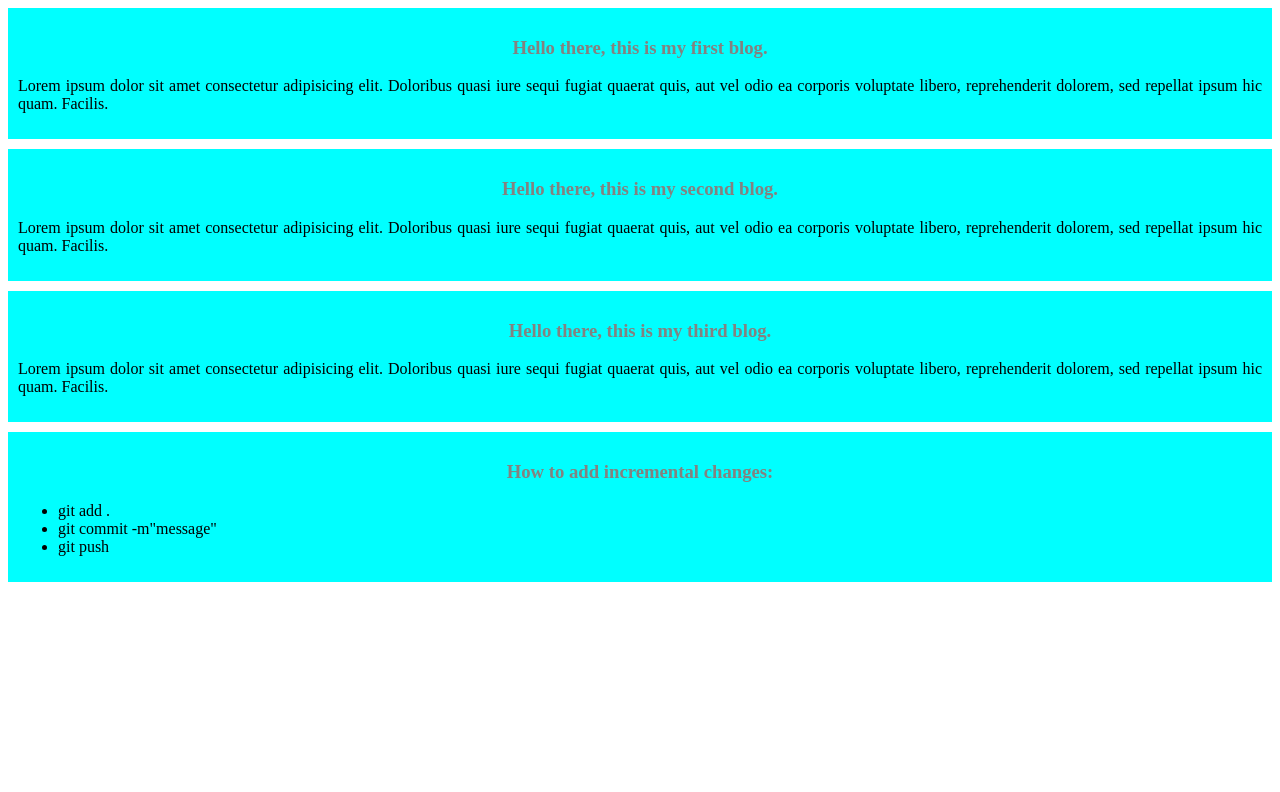
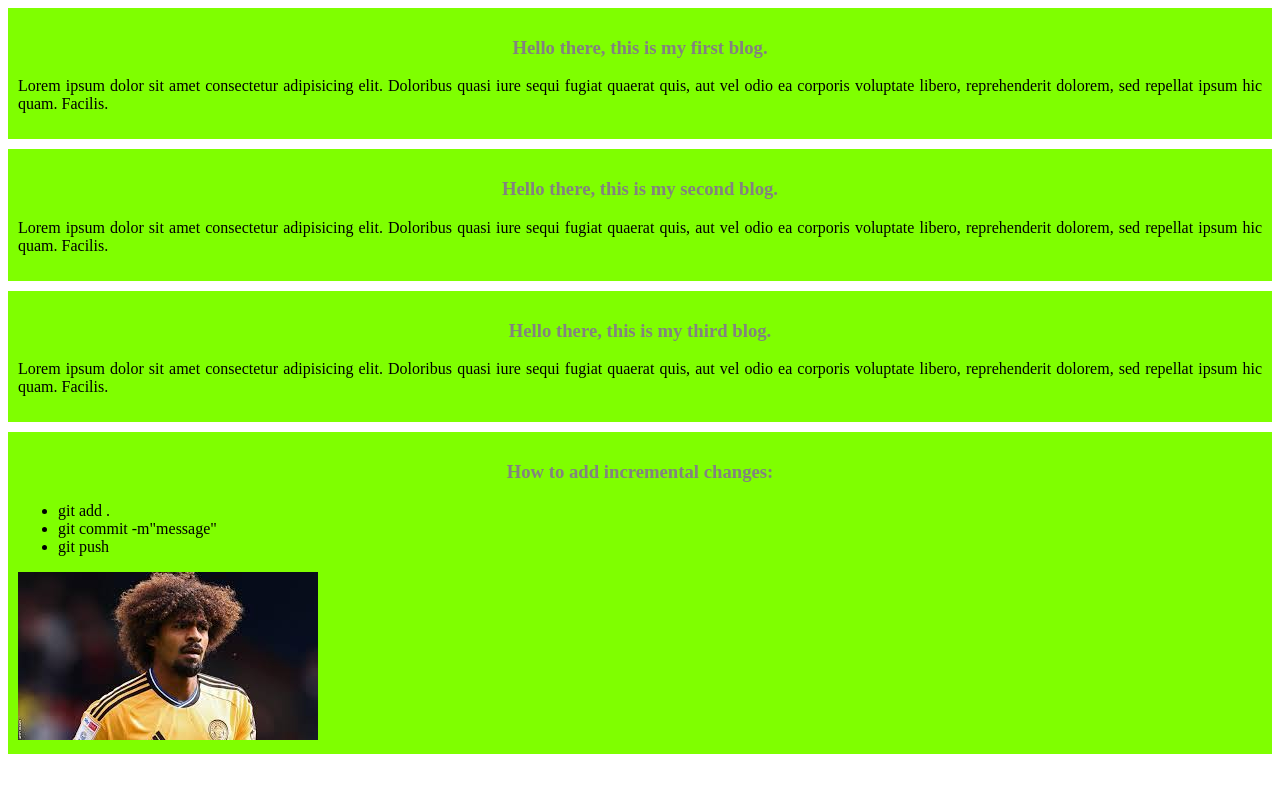
Before and after one commit to aahmaadcsecu21/My-simple-website, a plain HTML site: page index.html in a window 1280 px wide. Drawn offline with Linux system fonts and the light colour scheme.

Commit message:
background color change

```diff
--- a/Styles/blog.css
+++ b/Styles/blog.css
@@ -1,5 +1,5 @@
 div{
-    background-color: aqua;
+    background-color:chartreuse;
     padding: 10px;
     text-align: justify;
     margin-bottom: 10px;
--- a/index.html
+++ b/index.html
@@ -26,6 +26,7 @@
             <li>git commit -m"message"</li>
             <li>git push</li>
         </ul>
+        <img src="Images/hamza.jpeg" alt="">
     </div>
 </body>
 </html>
```
Also changed, not shown: Images/hamza.jpeg (added).
